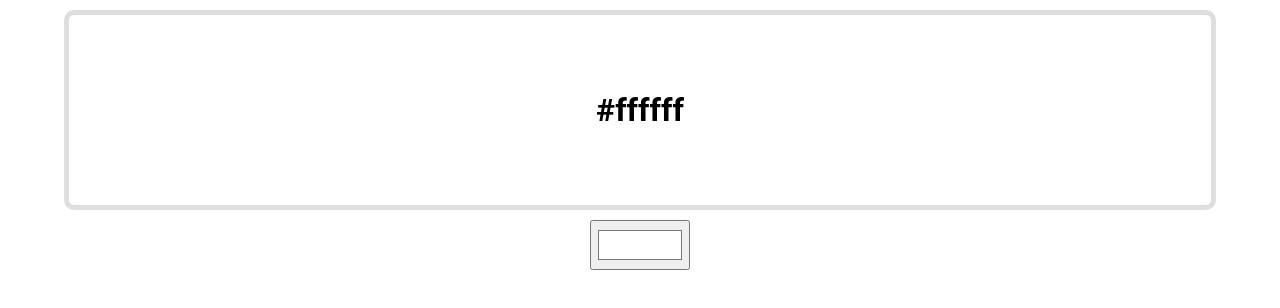
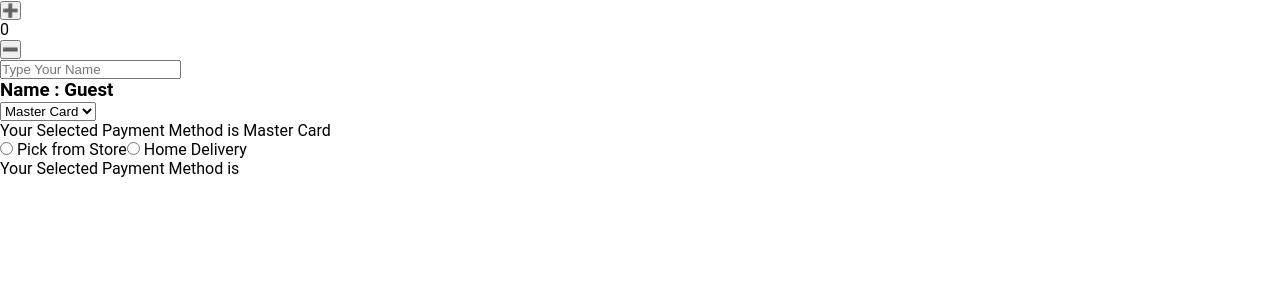
Before and after one commit to kr395/learn-react, a React (Vite) app: page / in a window 1280 px wide. Shown: the top 308 px of the page. Built offline with nearby package versions, Linux system fonts and the light colour scheme.

Commit message:
Updater Function Added

```diff
--- a/src/HooksComp.jsx
+++ b/src/HooksComp.jsx
@@ -1,6 +1,7 @@
 // onChange = event handler used primarily with form elements
 // ex. <input>, <textarea>, <select>, <radio>
 // Triggers a function every time the value of the input changes
+// updater function is used to update the state
 import React, {
   useState,
   useEffect,
@@ -10,36 +11,36 @@ import React, {
 } from "react";
 
 export default function HooksComp(props) {
-  // const [count, setCount] = useState(0);
+  const [count, setCount] = useState(0);
   const [name, setName] = useState("Guest");
   const [payment, setPayment] = useState("Master Card");
   const[deliveryMethod, setDeliveryMethod] = useState("");
   return (
     // Code For Normal Counter
+<>
+    <div>
+      <button onClick={()=>{
+        setCount(c => c + 1) // this is a updater function it's is more efficient way
+        setCount(c => c + 1)
+        setCount(c => c + 1)
+      }}>
+        ➕
+      </button>
+      <p>{count}</p>
+      <button
+        onClick={() => {
+          if (count <= 0) {
+            setCount(0);
+          } else {
+            setCount(count - 1);
+          }
+        }}
+      >
+        ➖
+      </button>
+    </div>
 
-    // <div>
-    //   <button
-    //     onClick={() => {
-    //       setCount(count + 1);
-    //     }}
-    //   >
-    //     ➕
-    //   </button>
-    //   <p>{count}</p>
-    //   <button
-    //     onClick={() => {
-    //       if (count <= 0) {
-    //         setCount(0);
-    //       } else {
-    //         setCount(count - 1);
-    //       }
-    //     }}
-    //   >
-    //     ➖
-    //   </button>
-    // </div>
-
-    // Code for onChange method
+    {/* // Code for onChange method */}
 
     <div>
       <input
@@ -78,5 +79,6 @@ export default function HooksComp(props) {
 
       <p>Your Selected Payment Method is {deliveryMethod}</p>
     </div>
+  </>
   );
 }
--- a/src/index.jsx
+++ b/src/index.jsx
@@ -9,7 +9,7 @@ ReactDOM.createRoot(document.getElementById('root')).render(
 	<React.StrictMode>
 		{/* <App /> */}
     {/* <NewApp/> */}
-    {/* <Hooks/> */}
-    <Picker/>
+    <Hooks/>
+    {/* <Picker/> */}
 	</React.StrictMode>
 )
```
